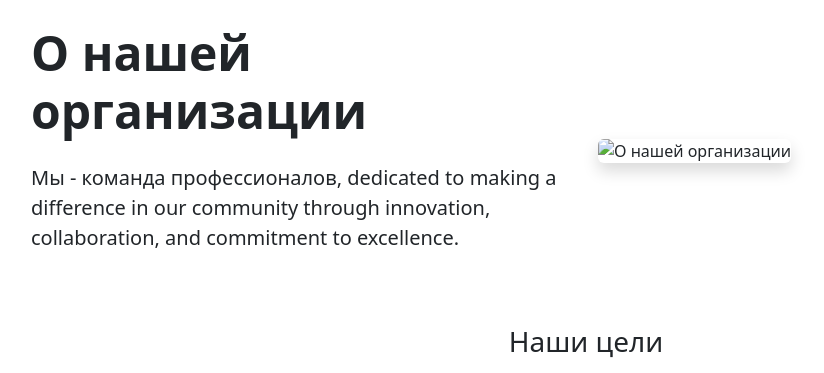
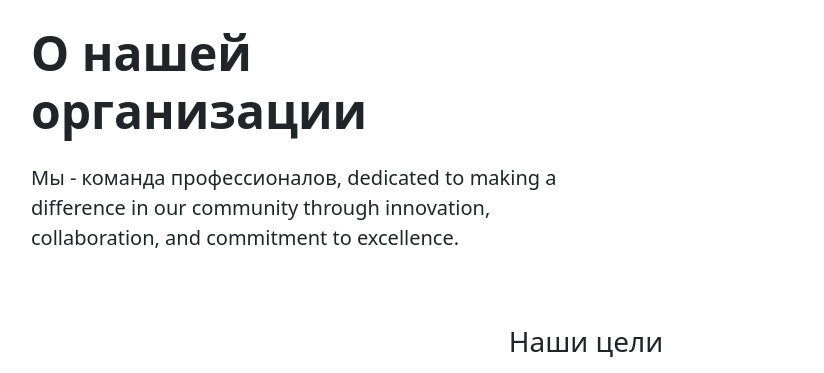
Before and after one commit to DemasMemas/ChestAndZakon, a Flask app: page /about in a window 1280 px wide. Shown: the part 56-429 px from the top of the page, without its empty margins (54-878 px from the left). Run offline with Flask 3, Linux system fonts and the light colour scheme; some libraries are stand-ins or nearby versions.

Commit message:
Удалено лишнее поле

```diff
--- a/templates/about.html
+++ b/templates/about.html
@@ -12,10 +12,6 @@
                 Мы - команда профессионалов, dedicated to making a difference in our community
                 through innovation, collaboration, and commitment to excellence.
             </p>
-        </div>
-        <div class="col-lg-6">
-            <img src="https://via.placeholder.com/600x400" alt="О нашей организации"
-                 class="img-fluid rounded shadow">
         </div>
     </div>
 
```
